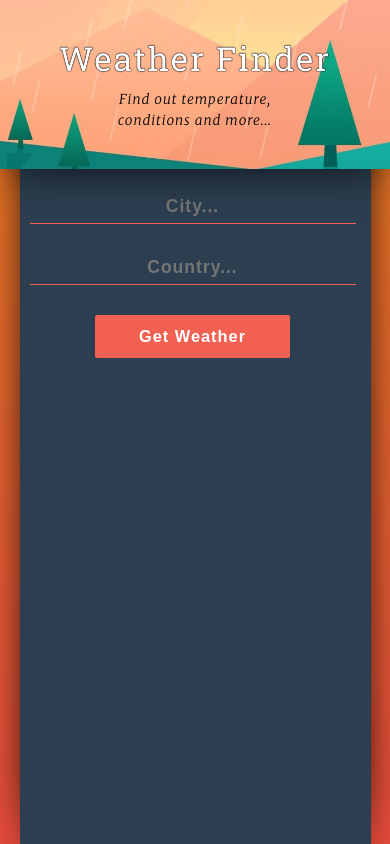
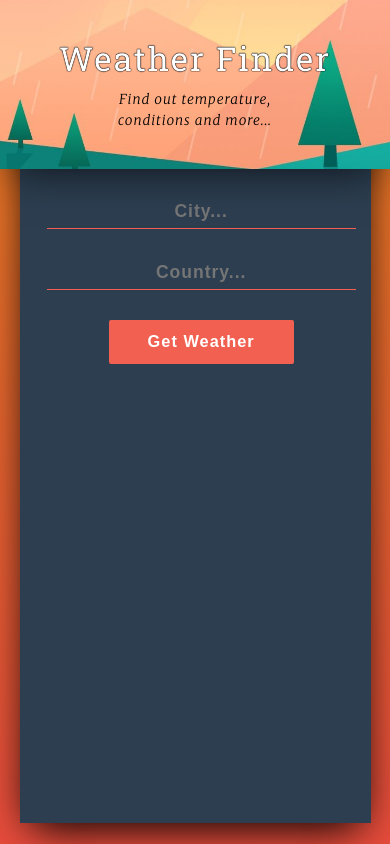
Before and after one commit to AaronCur/RedSky, a React (Create React App) app: page / in a window 390 px wide. Built offline with nearby package versions, Linux system fonts and the light colour scheme.

Commit message:
Updated scaling for portrait mode

```diff
--- a/src/App.css
+++ b/src/App.css
@@ -135,7 +135,7 @@ button:active {
   font-weight: 200;
 }
 
-@media screen and (orientation: landscape) and (max-width: 900px){
+@media screen and (orientation: landscape) and ((min-aspect-ratio: 13/9)){
   .form-container {
     background-color: #2c3e50;
     height: 90vh;
@@ -221,7 +221,7 @@ button:active {
 
 
 }
-@media only screen and (orientation: portrait) and (max-width: 600px) {
+@media screen and (orientation: portrait) and (max-aspect-ratio: 13/9) {
   .wrapper {
     background: linear-gradient(to bottom, #e67e22, #e74c3c);
     height: 100vh;
@@ -230,7 +230,7 @@ button:active {
     align-items: center;
   }
   .main {
-    height: 90vh;
+    height: 95vh;
     background: rgba(200,220,220,0.1);
     box-shadow: 0px 13px 40px -13px rgba(0,0,0,0.75);
     width: 90%;
@@ -255,16 +255,16 @@ button:active {
     }
     .form-container {
       background-color: #2c3e50;
-      height: 90vh;
-      width: 90vh;
-      margin-top: 6vh;
       width: 100%;
-      padding-left: 10px;
+      height: 95vh;
+       padding-top: 21vh;
+      padding-left: 7vw;
       box-shadow: 0px 13px 40px -13px rgba(0,0,0,0.75);
       left:0px;
-      right:0px;
-      bottom:0px;
+          right:0px;
+          bottom:0px;
       overflow-y:scroll;
+      overflow-x:hidden;
 
     }
     .title-container__title {
```
